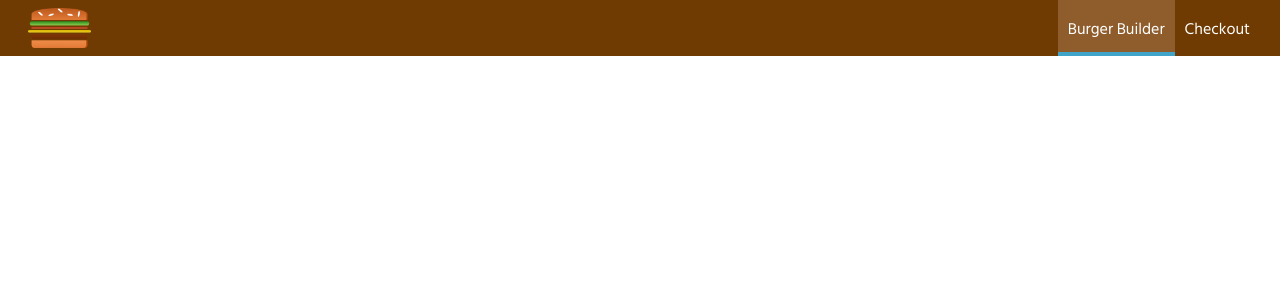
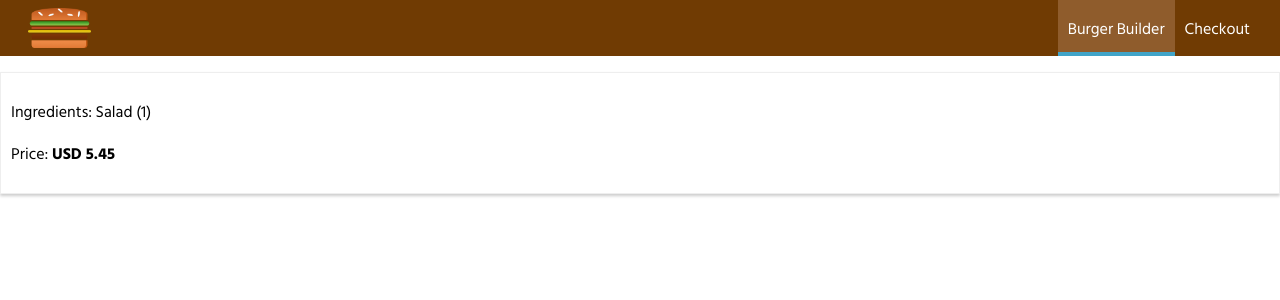
Before and after one commit to jemokbass/test-shop, a React app: page /orders in a window 1280 px wide. Shown: the top 300 px of the page. Built offline with nearby package versions, Linux system fonts and the light colour scheme.

Commit message:
Added orders page with order component

```diff
--- a/src/App.js
+++ b/src/App.js
@@ -3,6 +3,7 @@
 import BurgerBuilder from './containers/BurgerBuilder/BurgerBuilder';
 import Checkout from './containers/Checkout/Checkout';
 import { Route, Switch } from 'react-router-dom';
+import Orders from './containers/Orders/Orders';
 
 class App extends Component {
   render() {
@@ -11,6 +12,7 @@
         <Switch>
           <Route path="/" exact component={BurgerBuilder} />
           <Route path="/checkout" component={Checkout} />
+          <Route path="/orders" component={Orders} />
         </Switch>
       </Layout>
     );
--- a/src/components/Logo/Logo.js
+++ b/src/components/Logo/Logo.js
@@ -1,12 +1,13 @@
 import React from 'react';
 import BurgerLogo from '@Assets/images/burger-logo.png';
 import './Logo.css';
+import { Link } from 'react-router-dom';
 
 const Logo = () => {
   return (
-    <a className="logo">
+    <Link to="/" className="logo">
       <img src={BurgerLogo} alt="burger logotype" />
-    </a>
+    </Link>
   );
 };
 
--- /dev/null
+++ b/src/components/Order/Order.css
@@ -0,0 +1,8 @@
+.order {
+  width: 100%;
+  margin: 10px auto;
+  padding: 10px;
+  border: 1px solid #eee;
+  box-shadow: 0 2px 3px #ccc;
+  box-sizing: border-box;
+}
--- /dev/null
+++ b/src/components/Order/Order.js
@@ -0,0 +1,15 @@
+import React from 'react';
+import './Order.css';
+
+const Order = () => {
+  return (
+    <div className="order">
+      <p>Ingredients: Salad (1)</p>
+      <p>
+        Price: <strong>USD 5.45</strong>
+      </p>
+    </div>
+  );
+};
+
+export default Order;
--- /dev/null
+++ b/src/containers/Orders/Orders.js
@@ -0,0 +1,14 @@
+import React, { Component } from 'react';
+import Order from '@Src/components/Order/Order';
+
+class Orders extends Component {
+  render() {
+    return (
+      <div>
+        <Order />
+      </div>
+    );
+  }
+}
+
+export default Orders;
--- a/src/hoc/withErrorHandler/withErrorHandler.js
+++ b/src/hoc/withErrorHandler/withErrorHandler.js
@@ -8,7 +8,7 @@
       error: null,
     };
 
-    componentWillMount () {
+    componentWillMount() {
       this.reqInterceptors = axios.interceptors.request.use(request => {
         this.setState({ error: null });
         return request;
@@ -23,8 +23,8 @@
     }
 
     componentWillUnmount() {
-      axios.interceptors.request.eject(this.reqInterceptors)
-      axios.interceptors.response.eject(this.resInterceptors)
+      axios.interceptors.request.eject(this.reqInterceptors);
+      axios.interceptors.response.eject(this.resInterceptors);
     }
 
     errorConfirmedHandler = () => {
```
Also changed, not shown: 1 other file (tests, documents, lock files or other folders).
